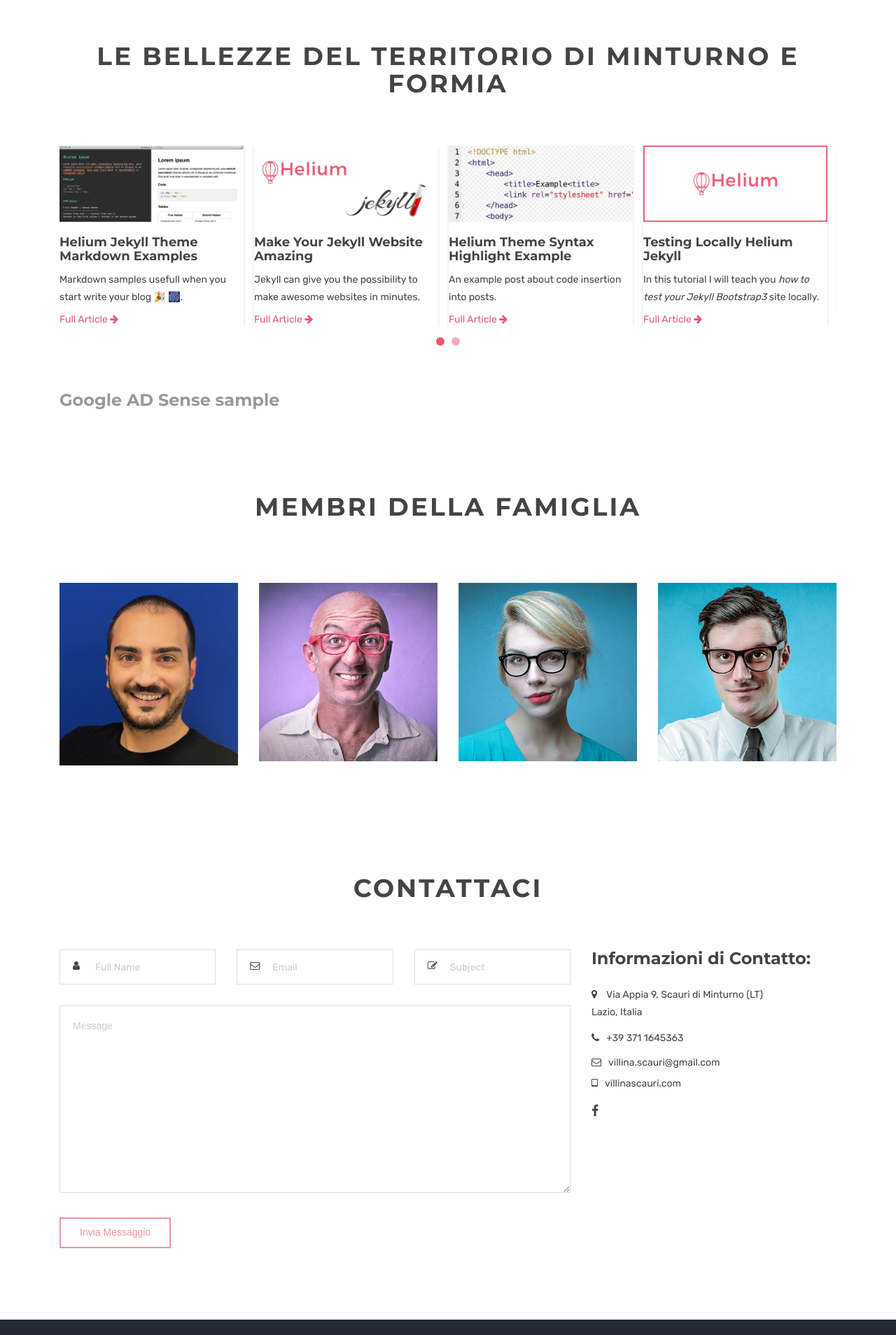
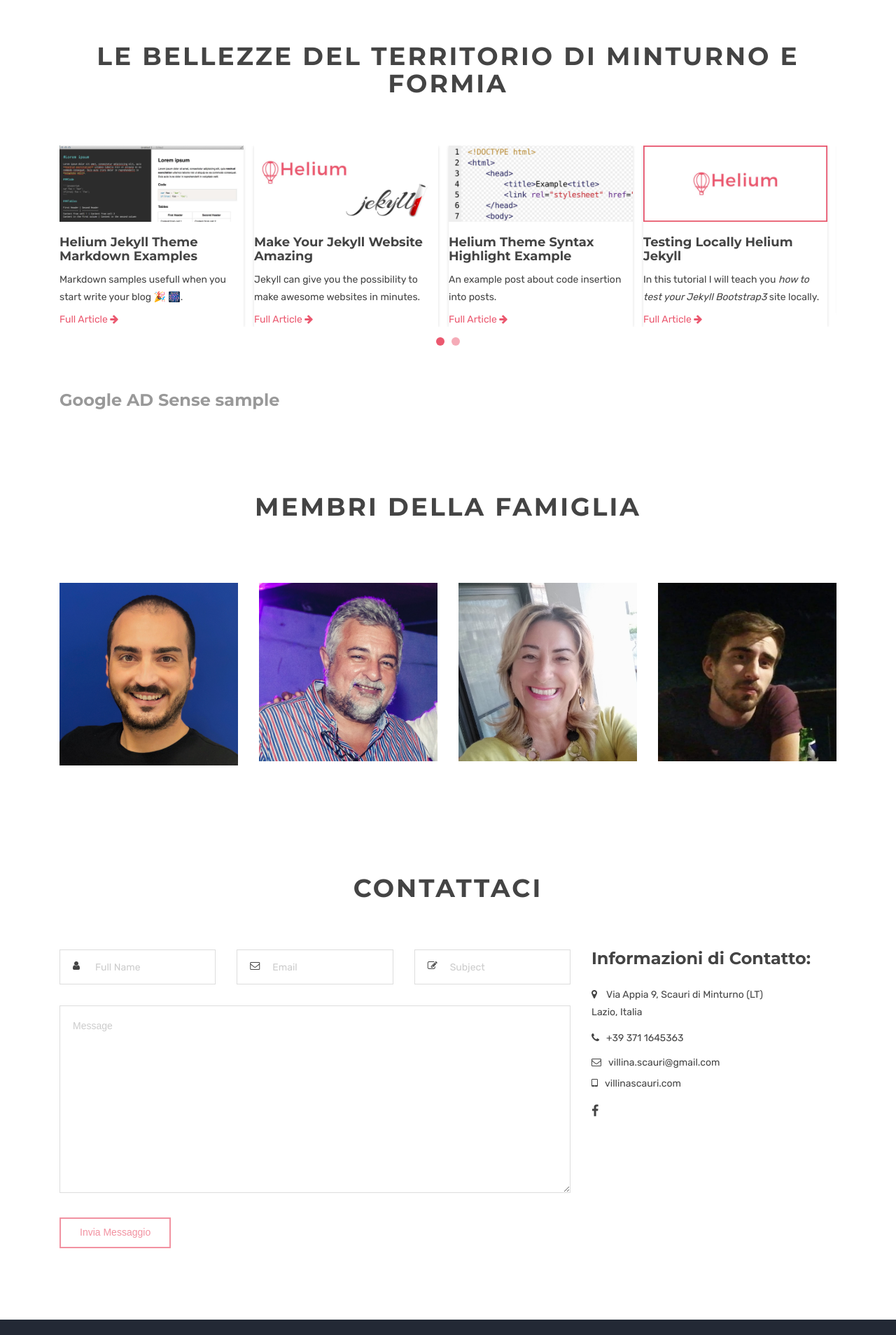
Before and after one commit to filippo-fresilli/villina-scauri, a Jekyll site: the page built from index.html, in a window 1280 px wide. Shown: the part 2283-4191 px from the top of the page at 70% size. Built offline with Jekyll 4.4.1, drawn with Linux system fonts in a browser that asks for light colours.

Commit message:
added photo family

```diff
--- a/index.html
+++ b/index.html
@@ -674,8 +674,8 @@ canonical: https://villinascauri.com
             <!-- Team Item Starts -->
             <figure>
               <img
-                src="{{ BASE_PATH }}/assets/images/team/team-06.jpg"
-                alt=""
+                src="{{ BASE_PATH }}/assets/images/team/enrico.jpg"
+                alt="Enrico"
               />
               <div class="image-overlay">
                 <div class="overlay-text text-center">
@@ -711,8 +711,8 @@ canonical: https://villinascauri.com
             <!-- Team Item Starts -->
             <figure>
               <img
-                src="{{ BASE_PATH }}/assets/images/team/team-07.jpg"
-                alt=""
+                src="{{ BASE_PATH }}/assets/images/team/lina.jpg"
+                alt="Lina"
               />
               <div class="image-overlay">
                 <div class="overlay-text text-center">
@@ -748,8 +748,8 @@ canonical: https://villinascauri.com
             <!-- Team Item Starts -->
             <figure>
               <img
-                src="{{ BASE_PATH }}/assets/images/team/team-08.jpg"
-                alt=""
+                src="{{ BASE_PATH }}/assets/images/team/federico.jpg"
+                alt="Federico"
               />
               <div class="image-overlay">
                 <div class="overlay-text text-center">
```
Also changed, not shown: assets/images/team/enrico.jpg (added), assets/images/team/federico.jpg (added), assets/images/team/lina.jpg (added).
